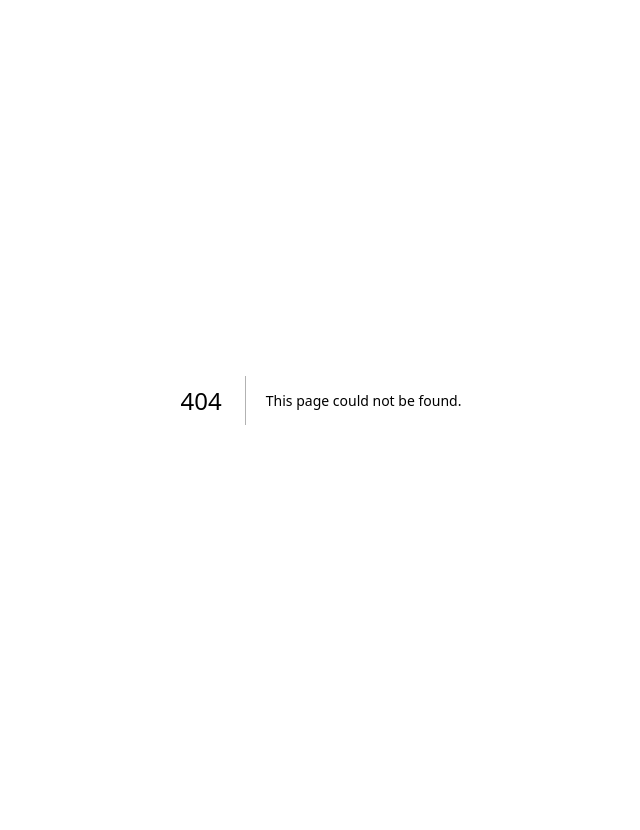
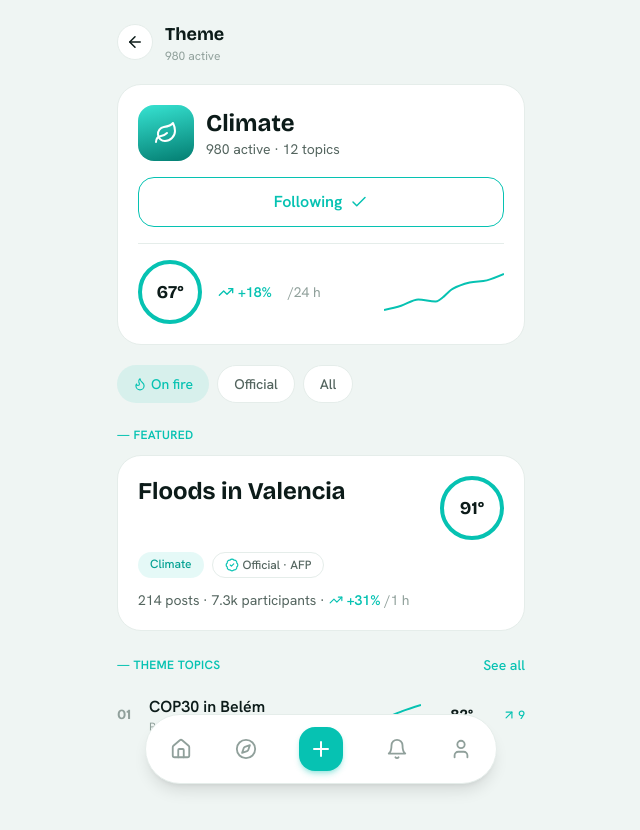
Before and after one commit to AntoninCesi/projet-api-groupe2, a Next.js app in the folder frontend/: page /theme/1 in a window 1280 px wide. Before the commit this address had no page. Shown: the top 830 px of the page, without its empty margins (319-959 px from the left). Before the commit the page ends 800 px from the top, so only its background shows below. Built offline with nearby package versions, Linux system fonts and the light colour scheme.

Commit message:
feat(frontend): theme page with filters and follow button

```diff
--- a/frontend/src/app/explore/page.js
+++ b/frontend/src/app/explore/page.js
@@ -23,7 +23,7 @@ export default function ExplorePage() {
         <p className="mt-1 text-sm text-muted">Find hot topics or start deep diving by category</p>
       </div>
 
-      {/* recherche */}
+      {/* search */}
       <div className="mt-4 flex items-center gap-2 rounded-2xl border border-line bg-white px-4 py-3">
         <Search size={18} className="text-faint" />
         {/* shortcut: champ non branché (pas de recherche back) */}
@@ -34,7 +34,7 @@ export default function ExplorePage() {
         />
       </div>
 
-      {/* en feu maintenant */}
+      {/* trending */}
       <h2 className="mt-6 text-sm font-semibold uppercase tracking-wide text-brand">— Harrrrrrrrr trends</h2>
       <div className="mt-3 space-y-3">
         {hot.map((t) => (
@@ -42,8 +42,8 @@ export default function ExplorePage() {
         ))}
       </div>
 
-      {/* catégories */}
-      <h2 className="mt-8 text-sm font-semibold uppercase tracking-wide text-brand">— Categories</h2>
+      {/* themes */}
+      <h2 className="mt-8 text-sm font-semibold uppercase tracking-wide text-brand">— Themes</h2>
       <div className="mt-3 grid grid-cols-2 gap-3">
         {categories.map((c) => (
           <CategoryCard key={c.id} category={c} />
--- /dev/null
+++ b/frontend/src/app/theme/[id]/page.js
@@ -0,0 +1,136 @@
+'use client';
+
+import { useState } from 'react';
+import Link from 'next/link';
+import { ArrowLeft, Leaf, Check, Flame, BadgeCheck, TrendingUp, ArrowUpRight, ArrowDownRight } from 'lucide-react';
+import BottomNav from '@/components/BottomNav';
+import SparkLine from '@/components/SparkLine';
+import { theme } from '@/data/theme';
+
+const filters = ['On fire', 'Official', 'All'];
+
+export default function ThemePage() {
+  const { featured } = theme;
+  const [following, setFollowing] = useState(theme.following);
+  const [filter, setFilter] = useState('On fire');
+
+  const shownTopics = theme.topics.filter((t) =>
+    filter === 'All' ? true : filter === 'Official' ? t.official : t.onFire
+  );
+
+  return (
+    <main className="mx-auto min-h-screen max-w-md bg-background px-5 pb-28">
+      {/* header */}
+      <div className="flex items-center gap-3 py-5">
+        <Link href="/" aria-label="Back" className="flex h-9 w-9 items-center justify-center rounded-full border border-line bg-white text-ink">
+          <ArrowLeft size={18} />
+        </Link>
+        <div>
+          <h1 className="font-title text-lg font-bold text-ink">Theme</h1>
+          <p className="text-xs text-faint">{theme.actives}</p>
+        </div>
+      </div>
+
+      {/* Theme Cards */}
+      <section className="rounded-3xl border border-line bg-white p-5">
+        <div className="flex items-center gap-3">
+          <div className="flex h-14 w-14 shrink-0 items-center justify-center rounded-2xl bg-brand-grad text-white">
+            <Leaf size={24} />
+          </div>
+          <div>
+            <h2 className="font-title text-2xl font-bold text-ink">{theme.name}</h2>
+            <p className="text-sm text-muted">{theme.actives} · {theme.topicsCount} topics</p>
+          </div>
+        </div>
+
+        {/* toggle follow button */}
+        <button
+          onClick={() => setFollowing((v) => !v)}
+          className={`mt-4 flex w-full items-center justify-center gap-2 rounded-2xl py-3 font-semibold ${
+            following ? 'border border-brand text-brand' : 'bg-brand text-white'
+          }`}
+        >
+          {following ? <>Following <Check size={18} /></> : 'Follow'}
+        </button>
+
+        {/* charts*/}
+        <div className="mt-4 flex items-center gap-4 border-t border-line pt-4">
+          <div className="flex h-16 w-16 shrink-0 items-center justify-center rounded-full border-4 border-brand">
+            <span className="font-title text-lg font-bold text-ink">{theme.degree}°</span>
+          </div>
+          <span className="flex items-center gap-1 text-sm font-semibold text-brand">
+            <TrendingUp size={16} /> {theme.change}
+          </span>
+          <span className="text-sm text-faint">/{theme.window}</span>
+          <div className="ml-auto">
+            <SparkLine data={theme.spark} width={120} height={40} />
+          </div>
+        </div>
+      </section>
+
+      {/* filters */}
+      <div className="mt-5 flex gap-2 overflow-x-auto">
+        {filters.map((f) => (
+          <button
+            key={f}
+            onClick={() => setFilter(f)}
+            className={`flex shrink-0 items-center gap-1 rounded-full px-4 py-2 text-sm font-medium ${
+              filter === f ? 'bg-brand/10 text-brand' : 'border border-line bg-white text-muted'
+            }`}
+          >
+            {f === 'On fire' && <Flame size={14} />}
+            {f}
+          </button>
+        ))}
+      </div>
+
+      {/* featured */}
+      <h3 className="mt-6 text-xs font-semibold uppercase tracking-wide text-brand">— Featured</h3>
+      <Link href={featured.link} className="mt-3 block rounded-3xl border border-line bg-white p-5">
+        <div className="flex items-start justify-between gap-3">
+          <h4 className="font-title text-2xl font-bold leading-tight text-ink">{featured.title}</h4>
+          <div className="flex h-16 w-16 shrink-0 items-center justify-center rounded-full border-4 border-brand">
+            <span className="font-title text-lg font-bold text-ink">{featured.degree}°</span>
+          </div>
+        </div>
+        <div className="mt-3 flex gap-2">
+          <span className="rounded-full bg-brand/10 px-3 py-1 text-xs font-medium text-press">{featured.tag}</span>
+          <span className="flex items-center gap-1 rounded-full border border-line px-3 py-1 text-xs font-medium text-muted">
+            <BadgeCheck size={14} className="text-brand" /> Official · {featured.official}
+          </span>
+        </div>
+        <p className="mt-3 flex items-center gap-1 text-sm text-muted">
+          {featured.posts} posts · {featured.participants} participants ·
+          <span className="flex items-center gap-1 font-semibold text-brand"><TrendingUp size={14} /> {featured.change}</span>
+          <span className="text-faint">/{featured.window}</span>
+        </p>
+      </Link>
+
+      {/* Theme topics */}
+      <div className="mt-6 flex items-center justify-between">
+        <h3 className="text-xs font-semibold uppercase tracking-wide text-brand">— Theme topics</h3>
+        <Link href="/explore" className="text-sm font-medium text-brand">See all</Link>
+      </div>
+      <div className="mt-2 divide-y divide-line">
+        {shownTopics.length === 0 && <p className="py-6 text-center text-sm text-faint">No topics here yet.</p>}
+        {shownTopics.map((t, i) => (
+          <Link key={t.id} href={t.link} className="flex items-center gap-3 py-3">
+            <span className="w-5 font-title text-sm font-bold text-faint">{String(i + 1).padStart(2, '0')}</span>
+            <div className="min-w-0 flex-1">
+              <p className="truncate font-semibold text-ink">{t.name}</p>
+              <p className="text-xs text-faint">{t.meta}</p>
+            </div>
+            <SparkLine data={t.spark} width={56} height={24} color={t.up ? '#06C2B2' : '#90A09B'} />
+            <span className="w-10 text-right font-title text-sm font-bold text-ink">{t.degree}°</span>
+            <span className={`flex w-10 items-center justify-end gap-0.5 text-xs font-medium ${t.up ? 'text-brand' : 'text-faint'}`}>
+              {t.up ? <ArrowUpRight size={14} /> : <ArrowDownRight size={14} />}
+              {t.change.replace(/^[+-]/, '')}
+            </span>
+          </Link>
+        ))}
+      </div>
+
+      <BottomNav />
+    </main>
+  );
+}
--- a/frontend/src/components/ThemeCard.js
+++ b/frontend/src/components/ThemeCard.js
@@ -1,3 +1,4 @@
+import Link from 'next/link';
 import { Compass, Vote, Droplet, Trophy } from 'lucide-react';
 
 const icons = { compass: Compass, vote: Vote, droplet: Droplet, trophy: Trophy };
@@ -6,7 +7,7 @@ export default function ThemeCard({ theme }) {
   const Icon = icons[theme.icon] ?? Compass;
 
   return (
-    <div className="rounded-2xl border border-line bg-gradient-to-br from-white to-background p-4">
+    <Link href={`/theme/${theme.id}`} className="block rounded-2xl border border-line bg-gradient-to-br from-white to-background p-4">
       <div className="flex items-center gap-2">
         <div className="flex h-9 w-9 shrink-0 items-center justify-center rounded-xl bg-brand/10 text-brand">
           <Icon size={18} />
@@ -22,6 +23,6 @@ export default function ThemeCard({ theme }) {
         <span className="font-title font-bold text-brand">{theme.degree}°</span>
         <span className="truncate text-muted">{theme.topic}</span>
       </div>
-    </div>
+    </Link>
   );
 }
--- a/frontend/src/data/activity.js
+++ b/frontend/src/data/activity.js
@@ -5,7 +5,7 @@ export const activity = [
     items: [
       { id: 1, type: 'reply', actor: 'geopol_nerd', text: 'replied to your comment in War in Ukraine', time: '2 min', link: '/topic/war-in-ukraine' },
       { id: 2, type: 'like', actor: 'RMC Sport', text: 'liked your post in Qatar – Switzerland', time: '18 min', verified: true, link: '/topic/qatar-switzerland' },
-      { id: 3, type: 'fire', actor: 'Climate', text: 'is on fire — 91° right now', time: '2 h', link: '/topic/climate' },
+      { id: 3, type: 'fire', actor: 'Climate', text: 'is on fire — 91° right now', time: '2 h', link: '/theme/climate' },
     ],
   },
   {
--- a/frontend/src/data/explore.js
+++ b/frontend/src/data/explore.js
@@ -7,11 +7,11 @@ export const explore = {
     { id: 4, degree: 71, title: 'Inondations à Valence', meta: 'Climat · 51 posts · 1,3k', link: '/topic/floods-valencia' },
   ],
   categories: [
-    { id: 1, name: 'Politique', topics: '240', icon: 'politics', link: '/category/politics' },
-    { id: 2, name: 'Sport', topics: '186', icon: 'sport', link: '/category/sport' },
-    { id: 3, name: 'Tech', topics: '152', icon: 'tech', link: '/category/tech' },
-    { id: 4, name: 'Économie', topics: '96', icon: 'economy', link: '/category/economy' },
-    { id: 5, name: 'Culture', topics: '131', icon: 'culture', link: '/category/culture' },
-    { id: 6, name: 'Sciences', topics: '74', icon: 'science', link: '/category/science' },
+    { id: 1, name: 'Politique', topics: '240', icon: 'politics', link: '/theme/5' },
+    { id: 2, name: 'Sport', topics: '186', icon: 'sport', link: '/theme/6' },
+    { id: 3, name: 'Tech', topics: '152', icon: 'tech', link: '/theme/7' },
+    { id: 4, name: 'Économie', topics: '96', icon: 'economy', link: '/theme/8' },
+    { id: 5, name: 'Culture', topics: '131', icon: 'culture', link: '/theme/9' },
+    { id: 6, name: 'Sciences', topics: '74', icon: 'science', link: '/theme/10' },
   ],
 };
--- /dev/null
+++ b/frontend/src/data/theme.js
@@ -0,0 +1,38 @@
+// fake json waiting for back-end api data
+// back end will send date based on theme id
+export const theme = {
+  id: 'climate',
+  name: 'Climate',
+  icon: 'leaf',
+  actives: '980 active',
+  topicsCount: 12,
+  following: true,
+  degree: 67,
+  change: '+18%',
+  window: '24 h',
+  // format Polymarket prices-history : [{ t: unix s, p: prix 0..1 }]
+  spark: [
+    { t: 1750000000, p: 0.50 }, { t: 1750021600, p: 0.52 }, { t: 1750043200, p: 0.55 },
+    { t: 1750064800, p: 0.54 }, { t: 1750086400, p: 0.60 }, { t: 1750108000, p: 0.63 },
+    { t: 1750129600, p: 0.64 }, { t: 1750151200, p: 0.67 },
+  ],
+  featured: {
+    title: 'Floods in Valencia',
+    degree: 91,
+    tag: 'Climate',
+    official: 'AFP',
+    posts: 214,
+    participants: '7.3k',
+    change: '+31%',
+    window: '1 h',
+    link: '/topic/floods-valencia',
+  },
+  topics: [
+    { id: 1, name: 'COP30 in Belém', meta: 'Politics · 128 posts', degree: 82, change: '+9', up: true, official: true, onFire: true, link: '/topic/cop30-belem',
+      spark: [{ t: 1750000000, p: 0.40 }, { t: 1750043200, p: 0.48 }, { t: 1750086400, p: 0.58 }, { t: 1750129600, p: 0.66 }] },
+    { id: 2, name: 'Carbon tax debate', meta: 'Economy · 64 posts', degree: 74, change: '+5', up: true, official: false, onFire: false, link: '/topic/carbon-tax',
+      spark: [{ t: 1750000000, p: 0.55 }, { t: 1750043200, p: 0.58 }, { t: 1750086400, p: 0.60 }, { t: 1750129600, p: 0.64 }] },
+    { id: 3, name: 'Wildfires in Greece', meta: 'Climate · 51 posts', degree: 69, change: '-2', up: false, official: true, onFire: false, link: '/topic/wildfires-greece',
+      spark: [{ t: 1750000000, p: 0.70 }, { t: 1750043200, p: 0.66 }, { t: 1750086400, p: 0.62 }, { t: 1750129600, p: 0.58 }] },
+  ],
+};
```
